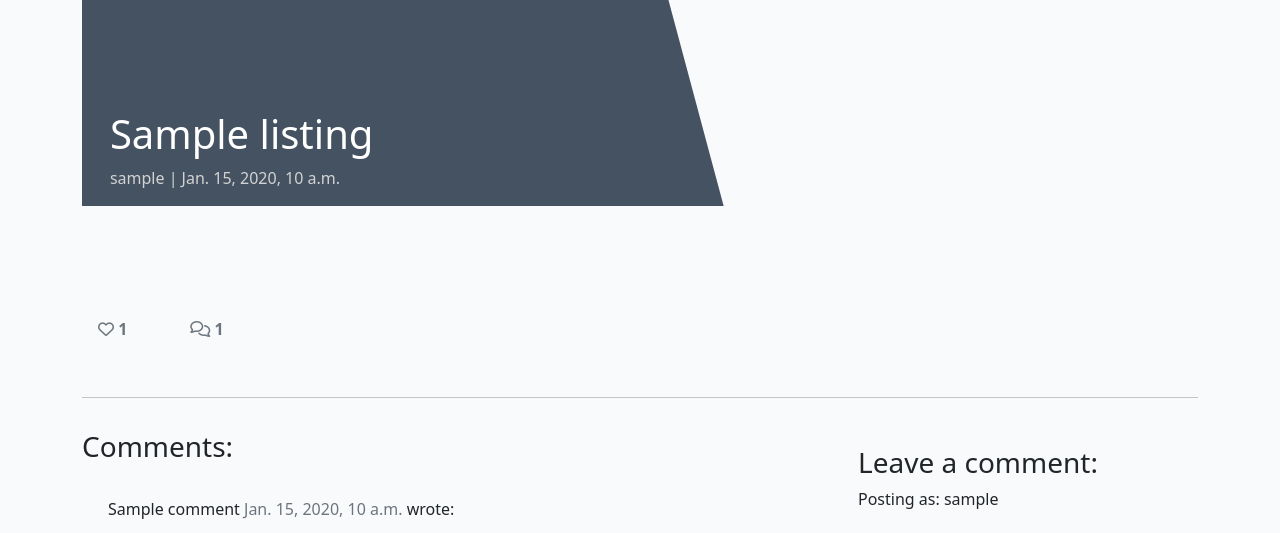
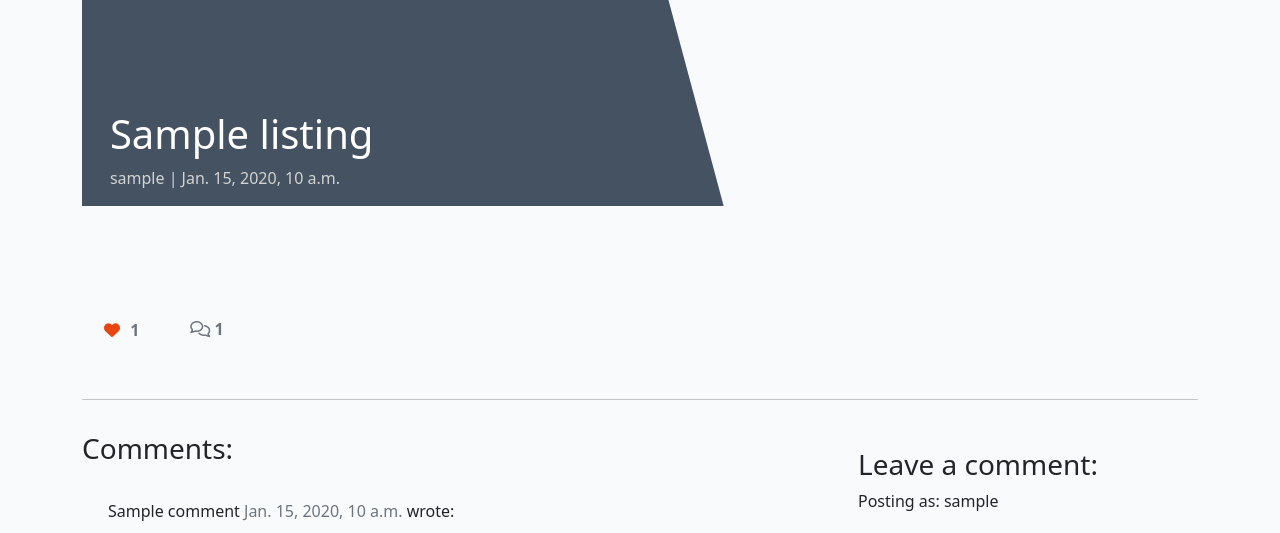
Before and after one commit to Apollon999/Django-Car-Trade, a Django app: a page that uses templates/listing_detail.html in a window 1280 px wide. Shown: the part 71-604 px from the top of the page. Run offline with Django 3.2, Linux system fonts and the light colour scheme; a user stored in the database is signed in; tables that the repository leaves empty hold one stand-in row (values such as "Sample post"); some libraries are stand-ins or nearby versions.

Commit message:
fix a small issue with the like button

```diff
--- a/templates/listing_detail.html
+++ b/templates/listing_detail.html
@@ -31,25 +31,28 @@
 
                     <div class="col-1">
                         <strong>
-                            {% if user is authenticated %}
+
+                            {% if user.is_authenticated %}
+
                             <form class="d-inline" action="{% url 'listing_like' listing.slug %}" method="POST">
                                 {% csrf_token %}
                                 {% if liked %}
 
-                                <button type="submit" name="tradelisting_id" value="{{listing.slug}}" class="btn-like"><i
-                                    class="fas fa-heart"></i></button>
+
+                                <button type="submit" name="tradelisting_id" value="{{listing.slug}}" class="btn-like">
+                                    <i class="fa-solid fa-heart"></i></button>
 
                                 {% else %}
 
-                                <button type="submit" name="tradelisting_id" value="{{listing.slug}}" class="btn-like"><i
-                                    class="far fa-heart"></i></button>
+                                <button type="submit" name="tradelisting_id" value="{{listing.slug}}" class="btn-like">
+                                    <i class="fa-regular fa-heart"></i></button>
 
                                 {% endif %}
 
                             </form>
                             {% else %}
 
-                            <span class="text-secondary"><i class="far fa-heart"></i></span>
+                            <span class="text-secondary"><i class="fa-regular fa-heart"></i></span>
                             {% endif %}
                             <span class="text-secondary"> {{ listing.number_of_likes }}</span>
                         </strong>
@@ -57,7 +60,7 @@
                     </div>
                     <div class="col-1">
                         {% with comments.count as total_comments %}
-                        <strong class="text-secondary"><i class="far fa-comments"></i>
+                        <strong class="text-secondary"><i class="fa-regular fa-comments"></i>
                             {{ total_comments }}</strong>
                         {% endwith %}
                     </div>
--- a/trade/views.py
+++ b/trade/views.py
@@ -75,4 +75,4 @@ class ListingLike(View):
         else:
             listing.likes.add(request.user)
 
-            return HttpResponseRedirect(reverse('listing_detail', args=[slug]))
+        return HttpResponseRedirect(reverse('listing_detail', args=[slug]))
```
